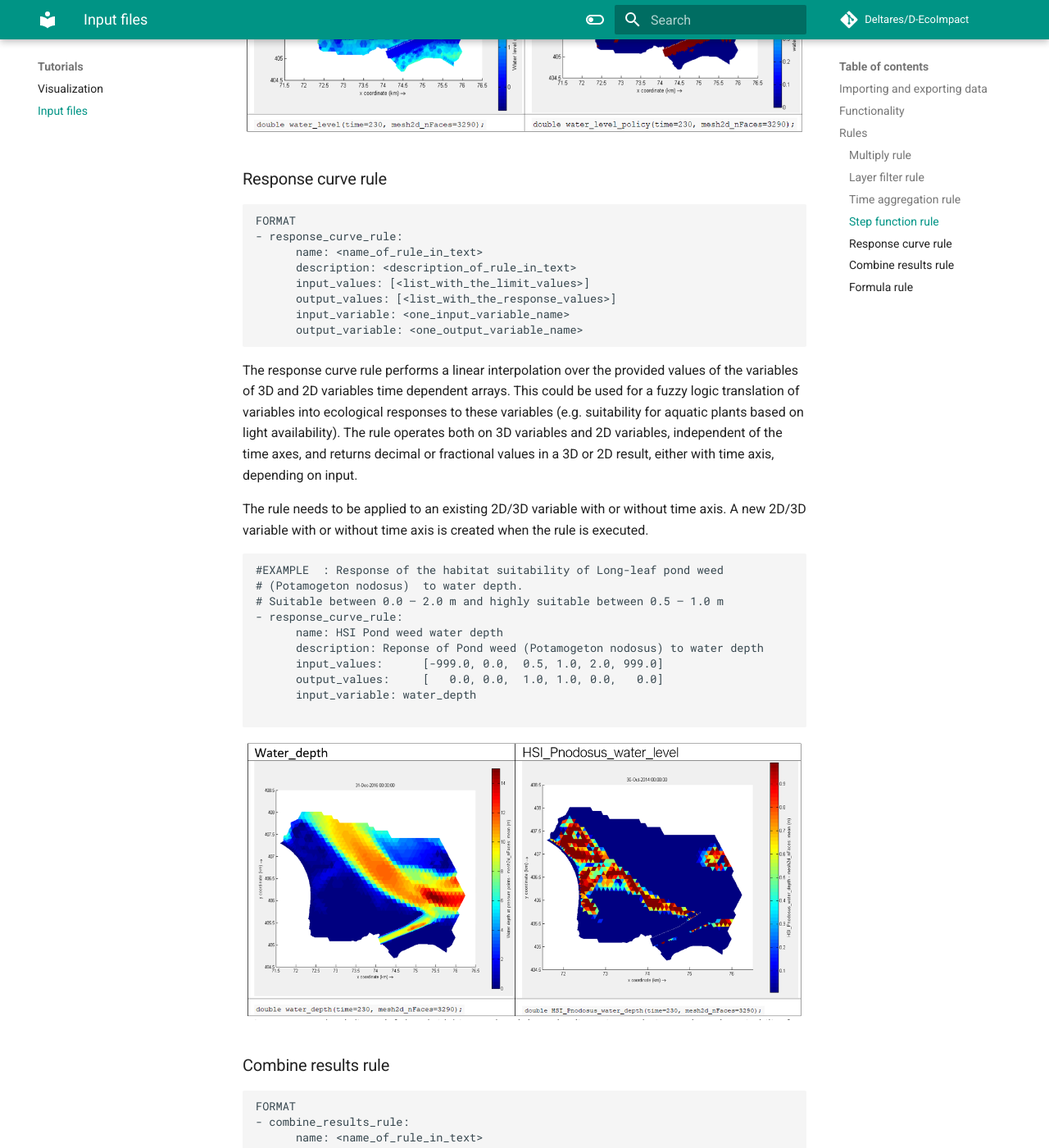
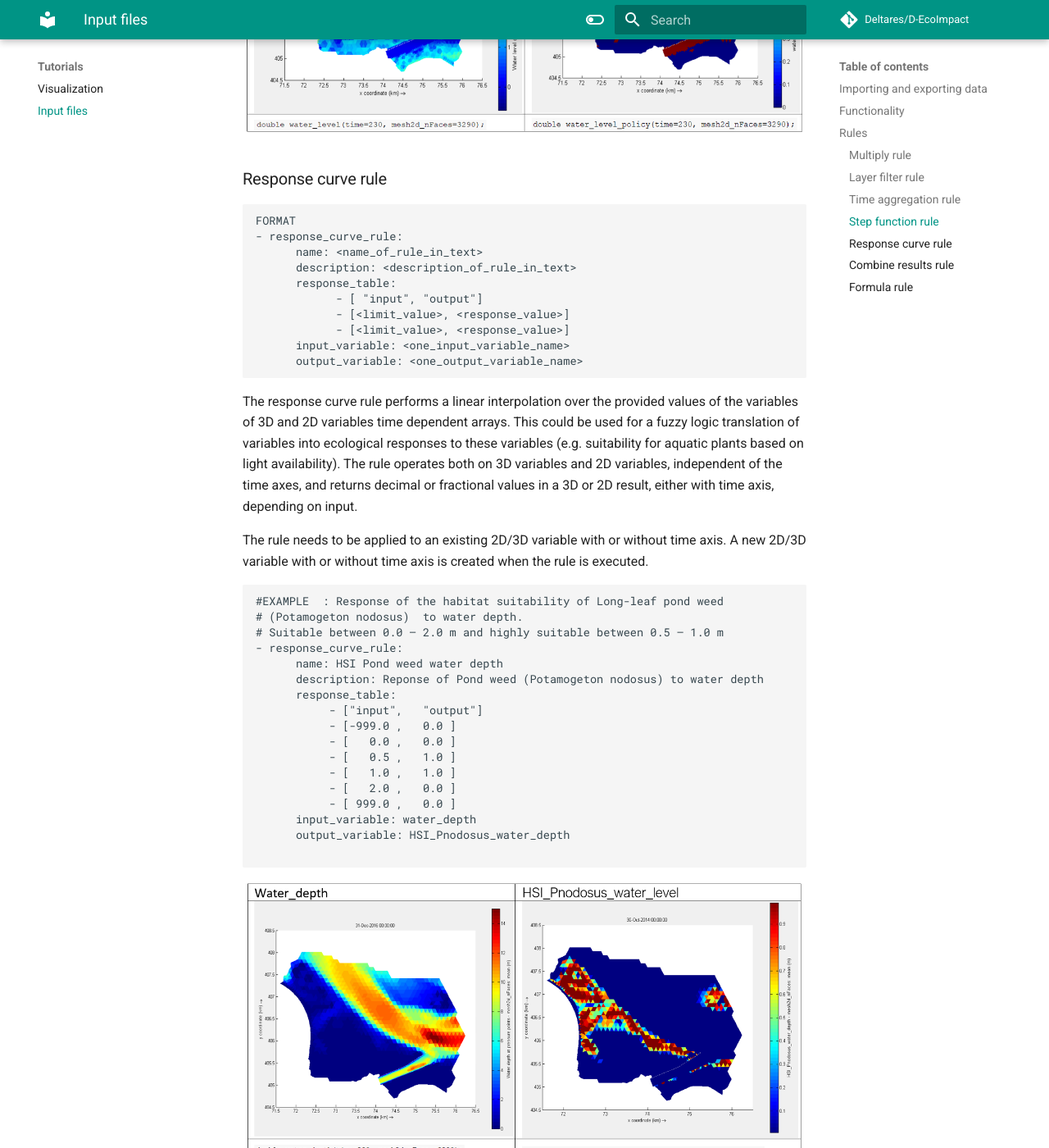
Before and after one commit to Deltares/D-EcoImpact, an MkDocs documentation site: the page built from docs/tutorials/input.md, in a window 1280 px wide and 1400 px high, scrolled down 8279 px. Shown: the whole window at 82% size. Built offline with MkDocs 1.6.1 and Material for MkDocs 9.7.7, drawn with Linux system fonts in a browser that asks for light colours; comment, search, counter and statistics services are not loaded.

Commit message:
feat[DEI-115]: tutorial response_curve updated

````diff
--- a/docs/tutorials/input.md
+++ b/docs/tutorials/input.md
@@ -277,8 +277,10 @@ FORMAT
 - response_curve_rule:
       name: <name_of_rule_in_text>
       description: <description_of_rule_in_text>
-      input_values: [<list_with_the_limit_values>]
-      output_values: [<list_with_the_response_values>]
+      response_table:
+            - [ "input", "output"]
+            - [<limit_value>, <response_value>]
+            - [<limit_value>, <response_value>]
       input_variable: <one_input_variable_name>
       output_variable: <one_output_variable_name>
 ```
@@ -295,9 +297,16 @@ The rule needs to be applied to an existing 2D/3D variable with or without time
 - response_curve_rule:
       name: HSI Pond weed water depth
       description: Reponse of Pond weed (Potamogeton nodosus) to water depth
-      input_values:      [-999.0, 0.0,  0.5, 1.0, 2.0, 999.0]
-      output_values:     [   0.0, 0.0,  1.0, 1.0, 0.0,   0.0]
+      response_table:
+           - ["input",   "output"]
+           - [-999.0 ,   0.0 ]
+           - [   0.0 ,   0.0 ]
+           - [   0.5 ,   1.0 ]
+           - [   1.0 ,   1.0 ]
+           - [   2.0 ,   0.0 ]
+           - [ 999.0 ,   0.0 ]
       input_variable: water_depth
+      output_variable: HSI_Pnodosus_water_depth
 
 ```
 
````
